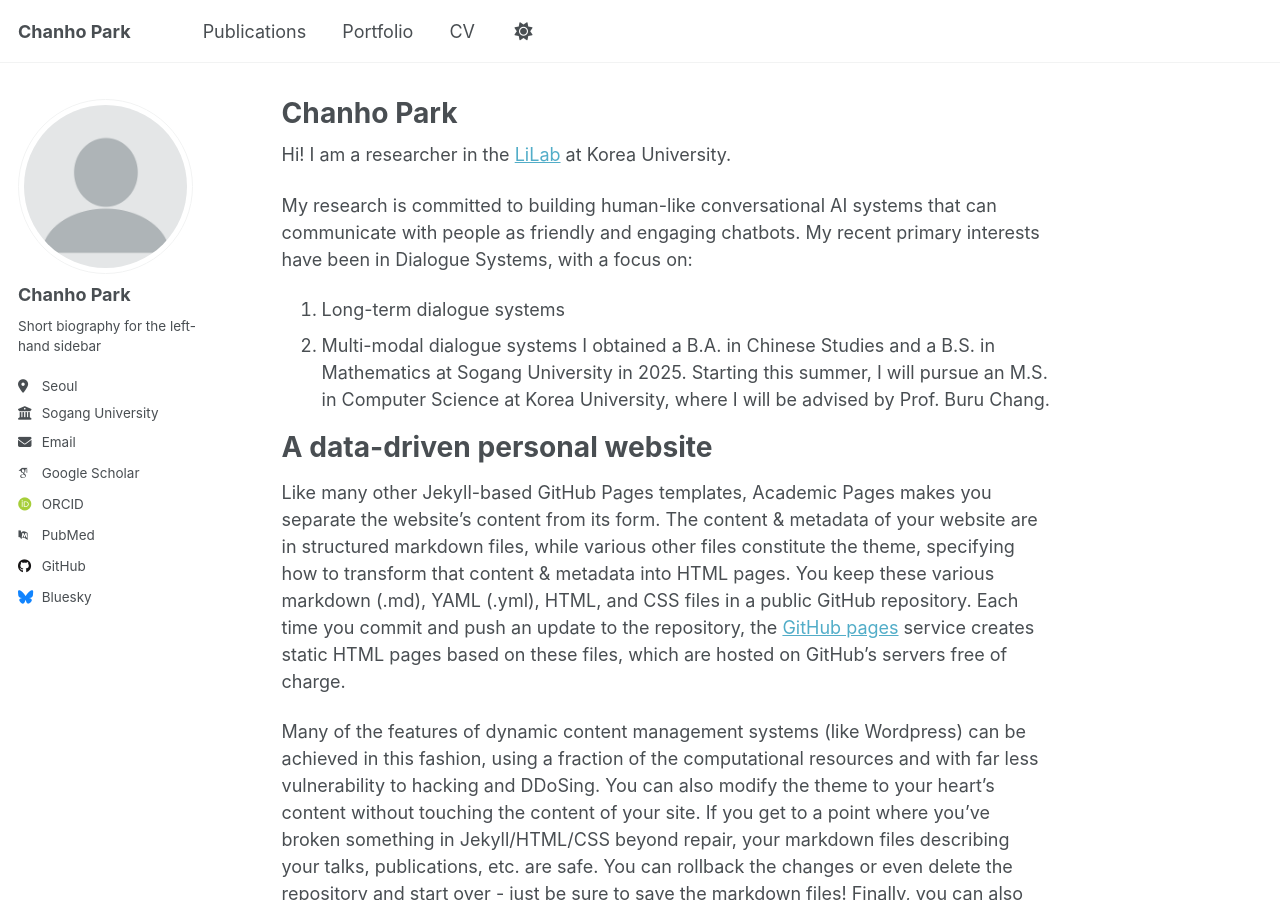
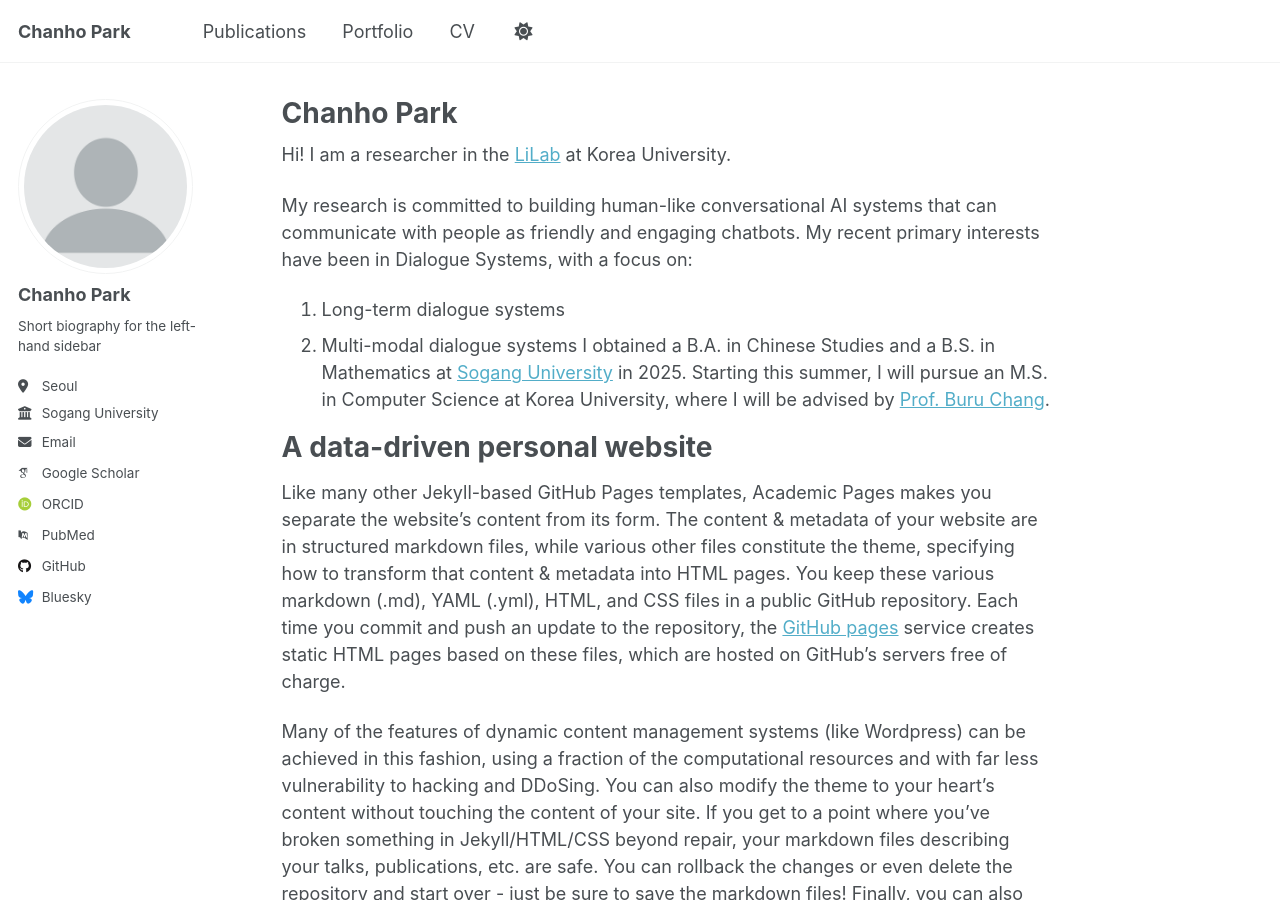
Before and after one commit to chanho12/chanho12.github.io, a Jekyll site: the page built from _pages/about.md, in a window 1280 px wide and 900 px high. Built offline with Jekyll 4.4.1, drawn with Linux system fonts in a browser that asks for light colours; some web fonts are replaced; part of the change alters nothing that is shown.

```diff
--- a/_pages/about.md
+++ b/_pages/about.md
@@ -12,7 +12,7 @@ Hi! I am a researcher in the [LiLab](https://lilab.korea.ac.kr/home) at Korea Un
 My research is committed to building human-like conversational AI systems that can communicate with people as friendly and engaging chatbots. My recent primary interests have been in Dialogue Systems, with a focus on:
 1. Long-term dialogue systems
 2. Multi-modal dialogue systems
-I obtained a B.A. in Chinese Studies and a B.S. in Mathematics at Sogang University in 2025. Starting this summer, I will pursue an M.S. in Computer Science at Korea University, where I will be advised by Prof. Buru Chang.
+I obtained a B.A. in Chinese Studies and a B.S. in Mathematics at [Sogang University](https://www.sogang.ac.kr/ko/home) in 2025. Starting this summer, I will pursue an M.S. in Computer Science at Korea University, where I will be advised by [Prof. Buru Chang](https://sites.google.com/view/buru-chang).
 
 
 A data-driven personal website
```
